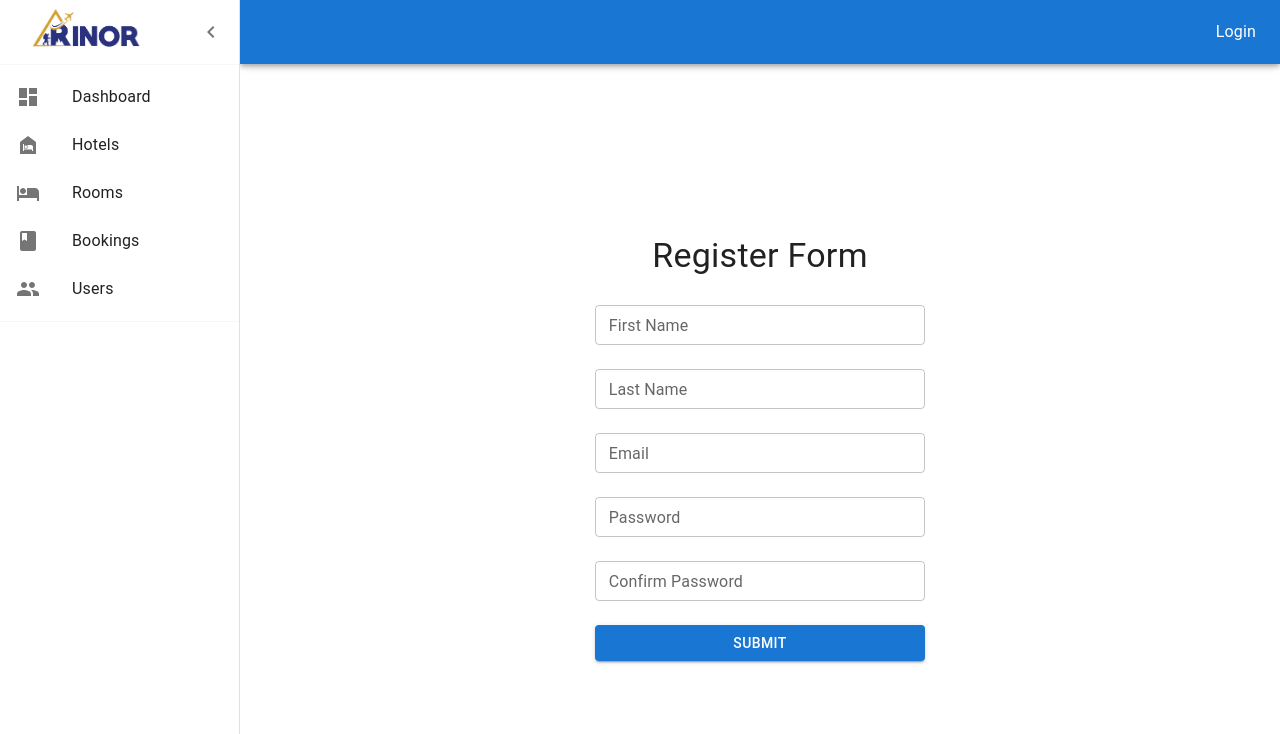
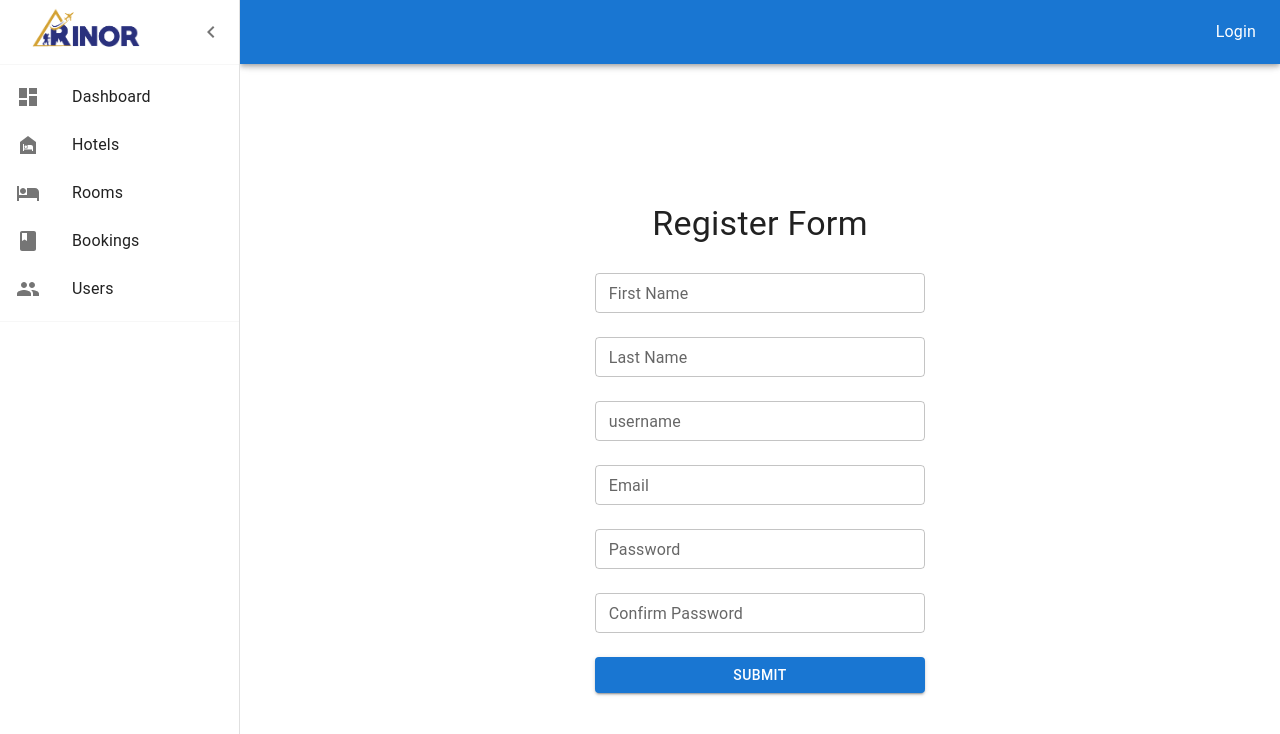
Before and after one commit to Muhammad-Ali-Anjum/Hotel-Project, a React (Vite) app in the folder Hotels/Front End/: page /register in a window 1280 px wide. Shown: the top 734 px of the page. Built offline with nearby package versions, Linux system fonts and the light colour scheme.

Commit message:
add uer  data ge api

```diff
--- a/Hotels/Front End/src/componsent/LoginRegister/Register.jsx
+++ b/Hotels/Front End/src/componsent/LoginRegister/Register.jsx
@@ -24,6 +24,7 @@
   const initialValues = {
     firstName: '',
     lastName: '',
+    username:'',
     email: '',
     password: '',
     confirmPassword: '',
@@ -84,6 +85,19 @@
               onBlur={formik.handleBlur}
               error={formik.touched.lastName && Boolean(formik.errors.lastName)}
               helperText={formik.touched.lastName && formik.errors.lastName}
+              margin="normal"
+            />
+            <TextField
+              label=" username"
+              variant="outlined"
+              fullWidth
+              size="small"
+              name="username"
+              value={formik.values.username}
+              onChange={formik.handleChange}
+              onBlur={formik.handleBlur}
+              error={formik.touched.username && Boolean(formik.errors.username)}
+              helperText={formik.touched.username && formik.errors.username}
               margin="normal"
             />
             <TextField
```
